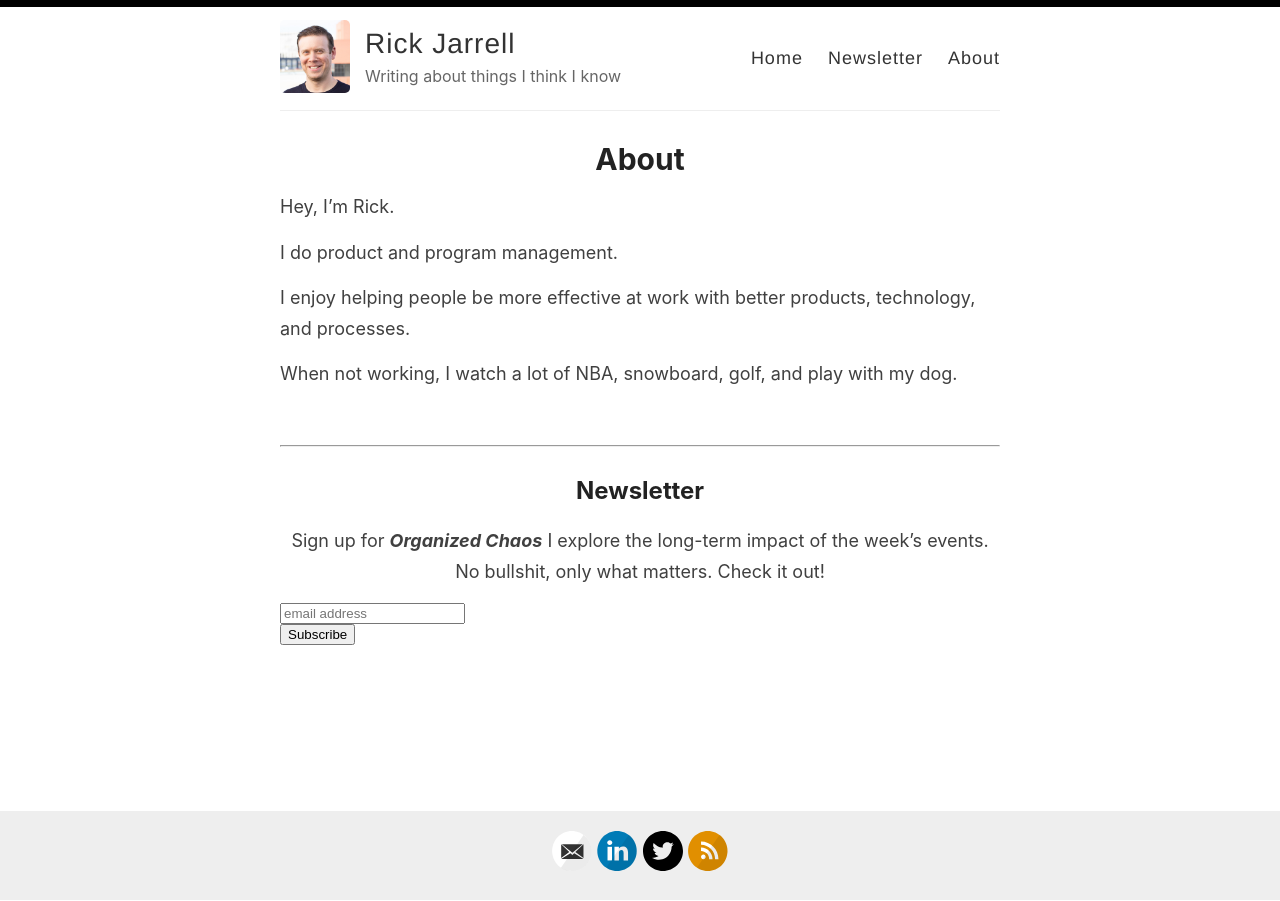
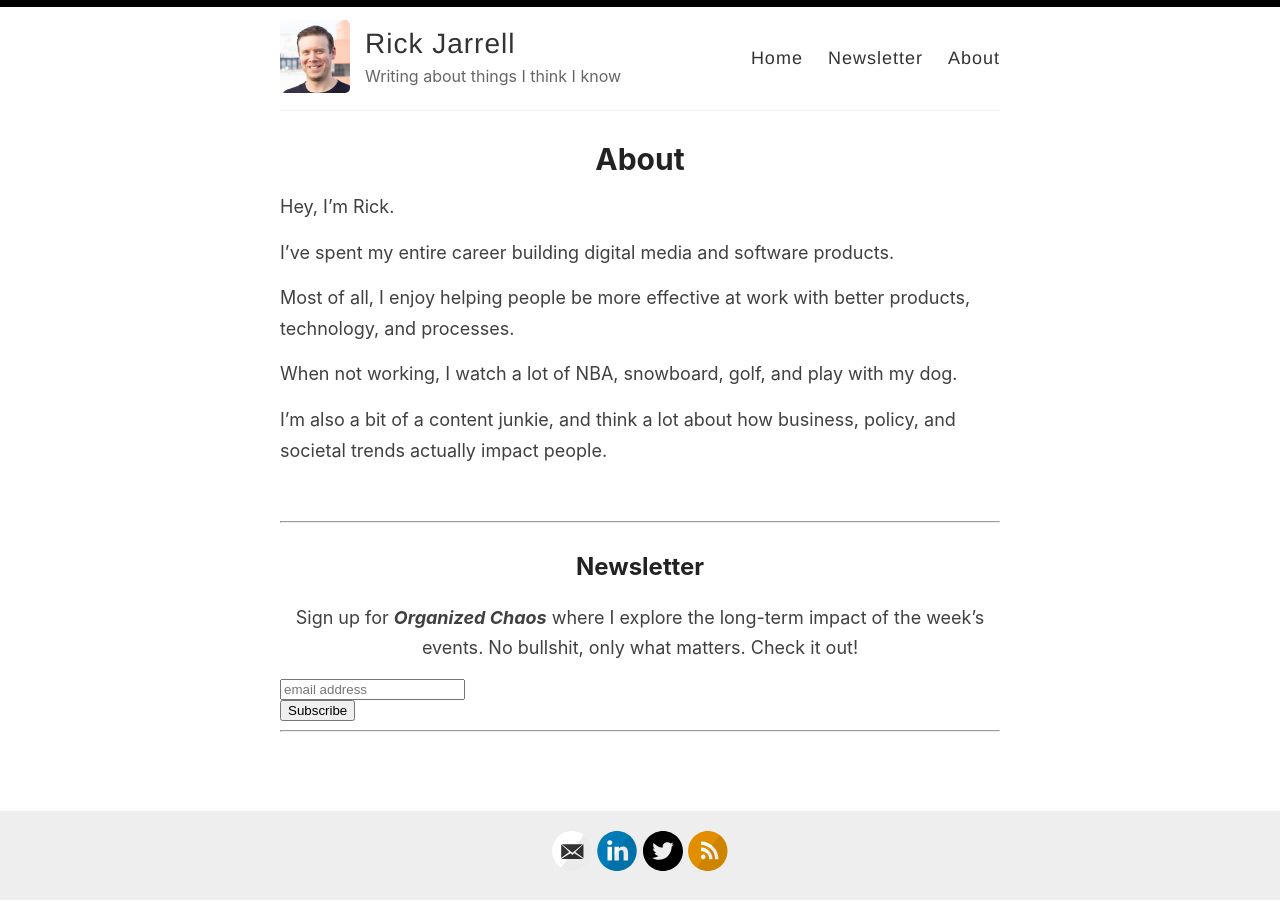
Before and after one commit to rickjarrell/backupblog, a Jekyll site: the page built from _pages/about.md, in a window 1280 px wide. Built offline with Jekyll 4.4.1, drawn with Linux system fonts in a browser that asks for light colours; comment, search, counter and statistics services are not loaded.

Commit message:
line breaks

```diff
--- a/_layouts/page.html
+++ b/_layouts/page.html
@@ -13,7 +13,7 @@ layout: default
 <br>
 <hr>
 <h2>Newsletter</h2>
-<p align = center>Sign up for <b><i>Organized Chaos</i></b> I explore the long-term impact of the week’s events. No bullshit, only what matters. Check it out!</p>
+<p align = center>Sign up for <b><i>Organized Chaos</i></b> where I explore the long-term impact of the week’s events. No bullshit, only what matters. Check it out!</p>
 <!-- Begin Mailchimp Signup Form -->
 <link href="//cdn-images.mailchimp.com/embedcode/horizontal-slim-10_7.css" rel="stylesheet" type="text/css">
 <style type="text/css">
@@ -33,3 +33,4 @@ layout: default
 </form>
 </div>
 <!--End mc_embed_signup-->
+<hr>
--- a/_layouts/post.html
+++ b/_layouts/post.html
@@ -59,3 +59,4 @@ layout: default
   </form>
   </div>
   <!--End mc_embed_signup-->
+  <hr>
--- a/_pages/about.md
+++ b/_pages/about.md
@@ -6,8 +6,10 @@ permalink: /about/
 
 Hey, I'm Rick.
 
-I do product and program management.
+I've spent my entire career building digital media and software products.
 
-I enjoy helping people be more effective at work with better products, technology, and processes.
+Most of all, I enjoy helping people be more effective at work with better products, technology, and processes.
 
 When not working, I watch a lot of NBA, snowboard, golf, and play with my dog.
+
+I'm also a bit of a content junkie, and think a lot about how business, policy, and societal trends actually impact people.
```
